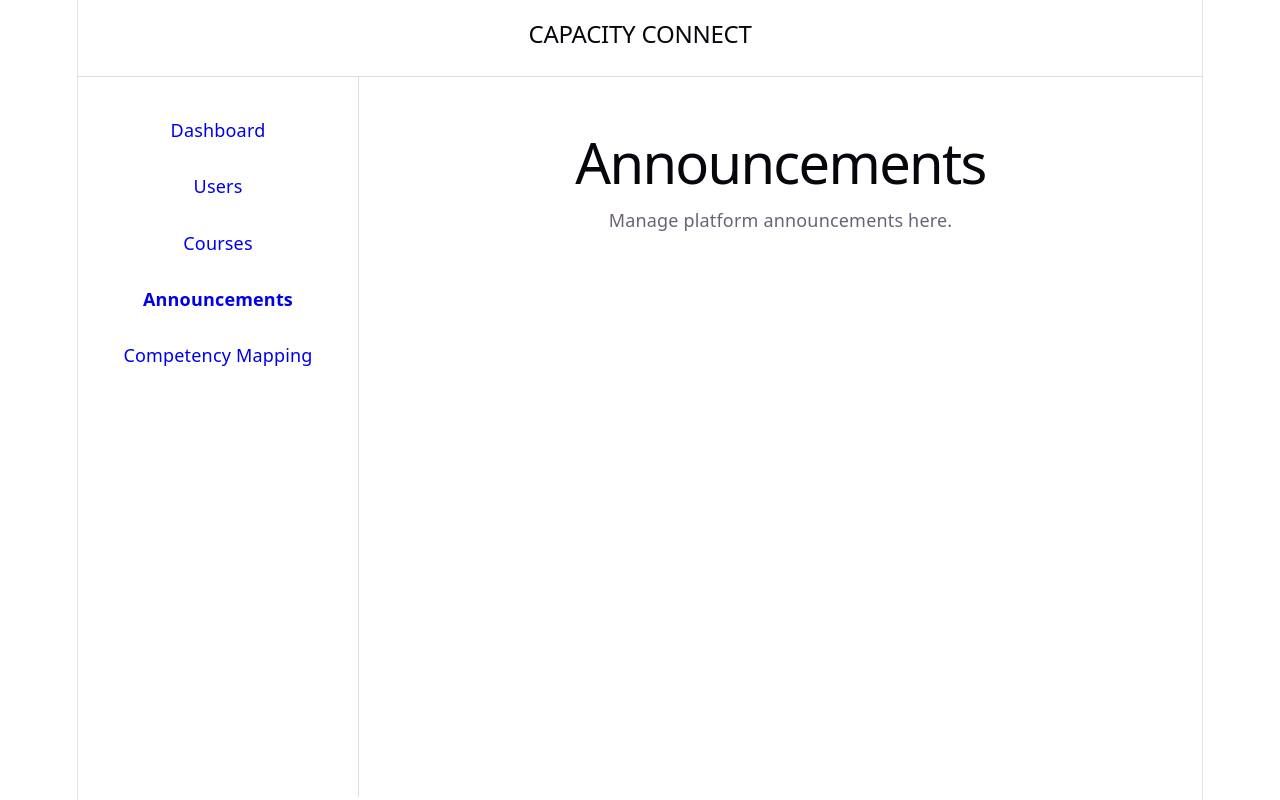
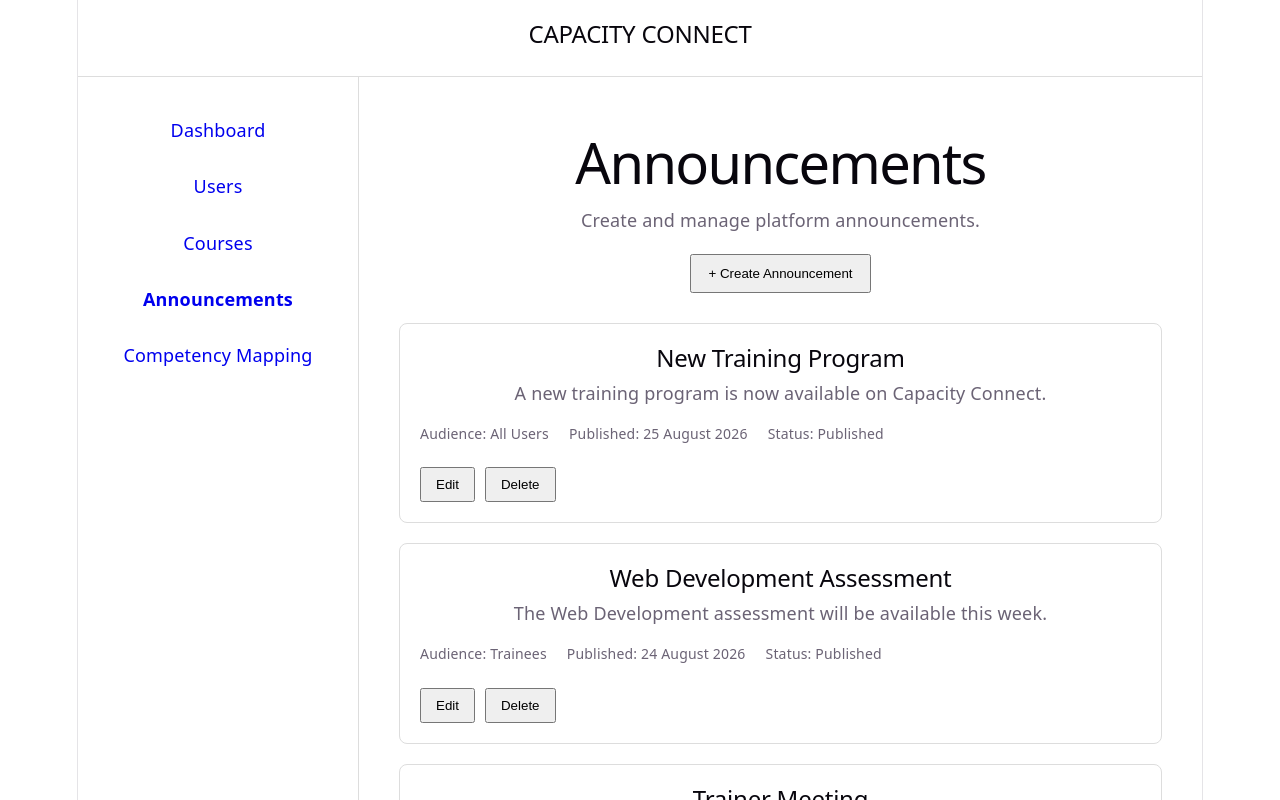
Before and after one commit to Pushkar404/capacity-connect, a React app in the folder frontend/: page /admin/announcements in a window 1280 px wide. Shown: the top 800 px of the page. Built offline with nearby package versions, Linux system fonts and the light colour scheme; the HTML template or start-up script is replaced by a standard one.

Commit message:
created admin Announcements

```diff
--- /dev/null
+++ b/frontend/src/css/AdminAnnouncements.css
@@ -0,0 +1,39 @@
+.create-announcement-button {
+  margin: 20px 0 30px;
+  padding: 10px 16px;
+  cursor: pointer;
+}
+
+.announcement-list {
+  display: grid;
+  gap: 20px;
+}
+
+.announcement-card {
+  border: 1px solid #ddd;
+  border-radius: 8px;
+  padding: 20px;
+}
+
+.announcement-card h2 {
+  margin-top: 0;
+}
+
+.announcement-details {
+  display: flex;
+  flex-wrap: wrap;
+  gap: 20px;
+  margin-top: 15px;
+  font-size: 14px;
+}
+
+.announcement-actions {
+  display: flex;
+  gap: 10px;
+  margin-top: 20px;
+}
+
+.announcement-actions button {
+  padding: 8px 14px;
+  cursor: pointer;
+}
--- a/frontend/src/data/courses.js
+++ b/frontend/src/data/courses.js
@@ -259,3 +259,30 @@ export const adminCourses = [
     status: "Published",
   },
 ];
+export const adminAnnouncements = [
+  {
+    id: 1,
+    title: "New Training Program",
+    message: "A new training program is now available on Capacity Connect.",
+    audience: "All Users",
+    date: "25 August 2026",
+    status: "Published",
+  },
+  {
+    id: 2,
+    title: "Web Development Assessment",
+    message: "The Web Development assessment will be available this week.",
+    audience: "Trainees",
+    date: "24 August 2026",
+    status: "Published",
+  },
+  {
+    id: 3,
+    title: "Trainer Meeting",
+    message:
+      "All trainers are requested to attend the upcoming platform meeting.",
+    audience: "Trainers",
+    date: "23 August 2026",
+    status: "Draft",
+  },
+];
--- a/frontend/src/pages/admin/Announcements.jsx
+++ b/frontend/src/pages/admin/Announcements.jsx
@@ -1,8 +1,44 @@
+import { adminAnnouncements } from "../../data/courses";
+
+import PageHeader from "../../components/PageHeader";
+
+import "../../css/AdminAnnouncements.css";
+
 function Announcements() {
   return (
-    <div>
-      <h1>Announcements</h1>
-      <p>Manage platform announcements here.</p>
+    <div className="admin-announcements">
+      <PageHeader
+        title="Announcements"
+        description="Create and manage platform announcements."
+      />
+
+      <button className="create-announcement-button">
+        + Create Announcement
+      </button>
+
+      <div className="announcement-list">
+        {adminAnnouncements.map((announcement) => (
+          <div className="announcement-card" key={announcement.id}>
+            <h2>{announcement.title}</h2>
+
+            <p>{announcement.message}</p>
+
+            <div className="announcement-details">
+              <span>Audience: {announcement.audience}</span>
+
+              <span>Published: {announcement.date}</span>
+
+              <span>Status: {announcement.status}</span>
+            </div>
+
+            <div className="announcement-actions">
+              <button>Edit</button>
+
+              <button>Delete</button>
+            </div>
+          </div>
+        ))}
+      </div>
     </div>
   );
 }
--- a/frontend/src/pages/admin/Courses.jsx
+++ b/frontend/src/pages/admin/Courses.jsx
@@ -10,15 +10,22 @@ function Courses() {
   const [search, setSearch] = useState("");
   const [status, setStatus] = useState("All");
 
+  console.log("ADMIN COURSES:", adminCourses);
+
   const filteredCourses = adminCourses.filter((course) => {
-    const matchesSearch = course.title
-      .toLowerCase()
-      .includes(search.toLowerCase());
+    const searchTerm = search.toLowerCase();
+
+    const matchesSearch =
+      course.title.toLowerCase().includes(searchTerm) ||
+      course.trainer.toLowerCase().includes(searchTerm) ||
+      course.status.toLowerCase().includes(searchTerm) ||
+      course.learners.toString().includes(searchTerm);
 
     const matchesStatus = status === "All" || course.status === status;
 
     return matchesSearch && matchesStatus;
   });
+  console.log("FILTERED COURSES:", filteredCourses);
 
   return (
     <div className="admin-courses">
```
